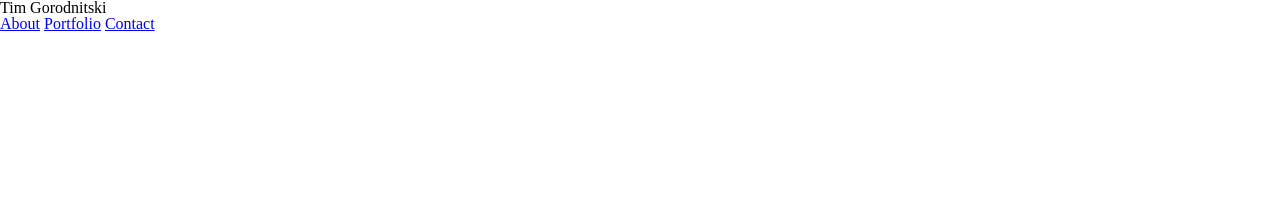
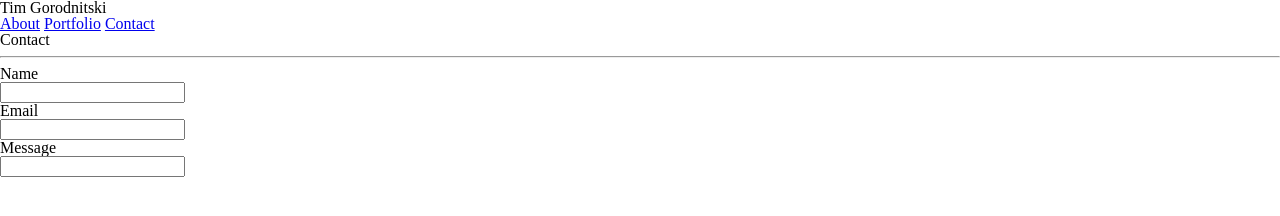
Before and after one commit to TimGorodnitski/Basic-Portfolio, a plain HTML site: page contact.html in a window 1280 px wide. Drawn offline with Linux system fonts and the light colour scheme; files that its build step writes are made by us from their sources.

Commit message:
added contact fields

```diff
--- a/contact.html
+++ b/contact.html
@@ -18,5 +18,24 @@
 
 
         </nav>
+        <div>
+            <h1>Contact</h1>
+            <hr>
+            <form>
+            <p>Name</p>
+            <input type="text">
+            <p>Email</p>
+            <input type="text">
+            <p>Message</p>
+            <input type="text">
+
+
+            </form>
+
+        </div>
+
+
+
+
     </body>
 </html>
```
Also changed, not shown: index.html (+7 -1 lines).
